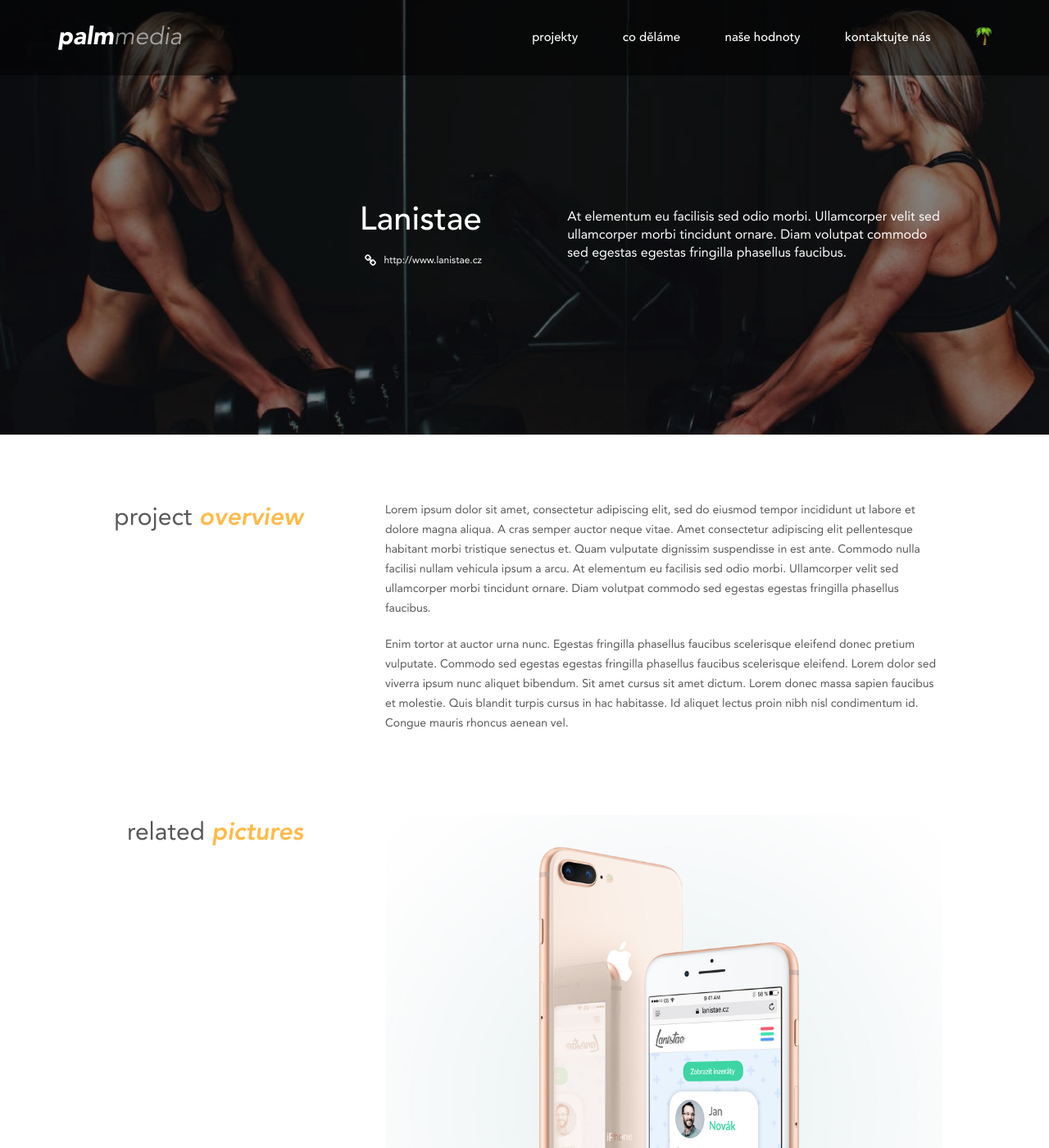
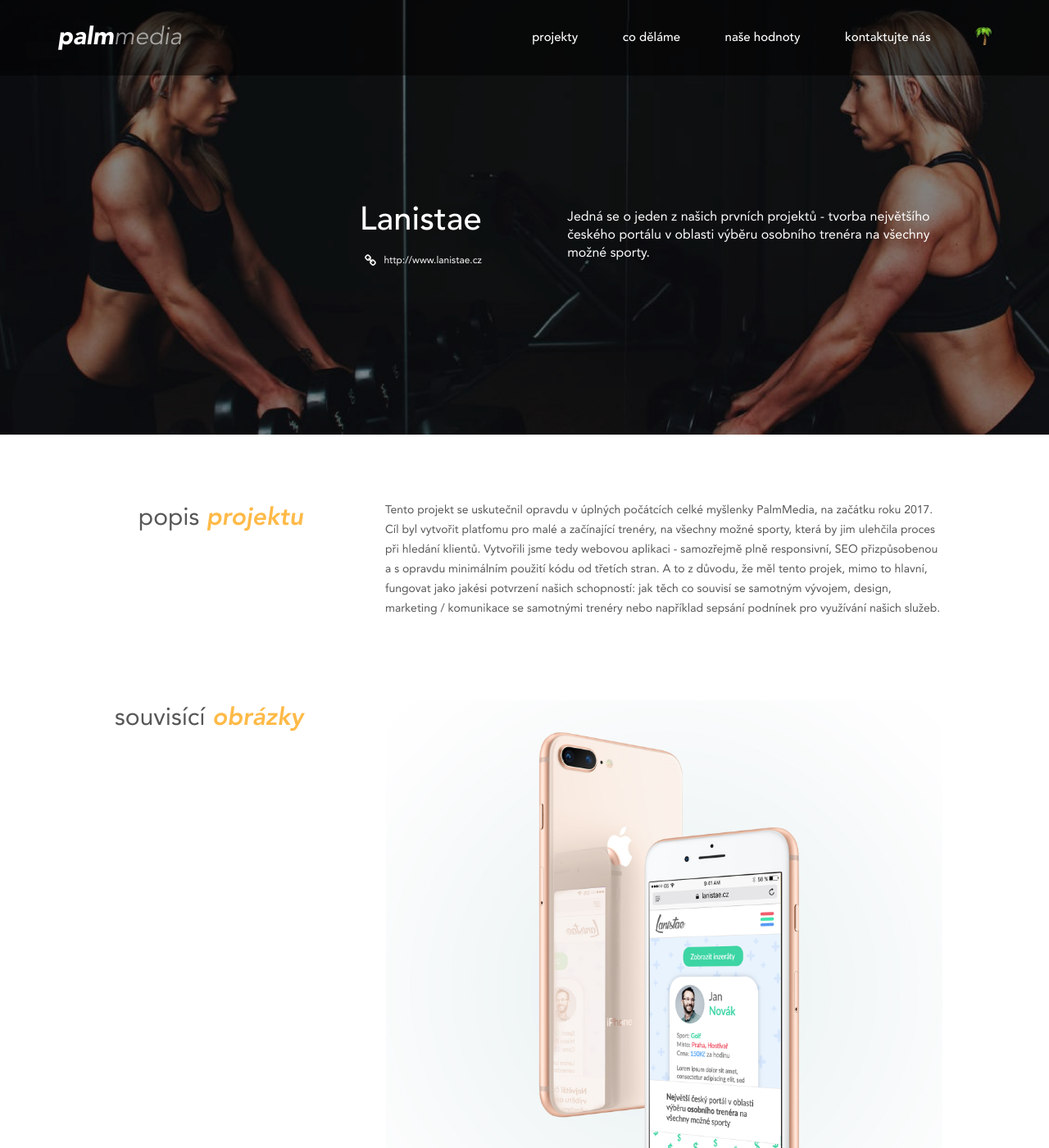
Before and after one commit to StyvekDrtic/palmmedia.cz, a Jekyll site: the page built from lanistae.html, in a window 1280 px wide and 1400 px high. Shown: the whole window at 82% size. Built offline with Jekyll 4.4.1, drawn with Linux system fonts in a browser that asks for light colours; nearby versions of some CDN libraries; some web fonts are replaced.

Commit message:
copywriting projekty

```diff
--- a/_includes/quote.html
+++ b/_includes/quote.html
@@ -4,7 +4,7 @@
   <div class="quoteInner signatureDesktop">
     <div class="signature wow fadeInLeft" data-wow-delay="0.4s">
       <span class="name">JIRI STEPANEK</span>
-      <span class="founder">Founder</span>
+      <span class="founder">Zakladatel</span>
     </div>
     <p class="wow fadeInDown" data-wow-delay="0.4s">“We all have different goals. The main reason why I founded PalmMedia wasn't money but the creative freedom in making the best things possible and building a legacy upon that.”</p>
   </div>
@@ -13,7 +13,7 @@
       <p class="wow fadeInDown" data-wow-delay="0.4s">“We all have different goals. The main reason why I founded PalmMedia wasn't money but the creative freedom in making the best things possible and building a legacy upon that.”</p>
       <div class="line wow fadeInUp" data-wow-delay="0.7s"></div>
       <span class="name wow fadeInUp" data-wow-delay="0.7s">JIRI STEPANEK</span>
-      <span class="founder wow fadeInUp" data-wow-delay="0.7s">Founder</span>
+      <span class="founder wow fadeInUp" data-wow-delay="0.7s">Zakladatel</span>
     </div>
   </div>
 </section>
--- a/lanistae.html
+++ b/lanistae.html
@@ -3,17 +3,16 @@
 project_tag: lanistaeProjekt
 project_name: Lanistae
 project_url: http://www.lanistae.cz
-project_description: At elementum eu facilisis sed odio morbi. Ullamcorper velit sed ullamcorper morbi tincidunt ornare. Diam volutpat commodo sed egestas egestas fringilla phasellus faucibus.
+project_description: Jedná se o jeden z našich prvních projektů - tvorba největšího českého portálu v oblasti výběru osobního trenéra na všechny možné sporty.
 ---
 
 <section class="contentProject">
   <div class="projectOverview">
-    <h2 class="wow fadeInLeft" data-wow-delay="1.0s">project <span>overview</span></h2>
-    <p class="firstKiddo wow fadeInRight" data-wow-delay="1.0s">Lorem ipsum dolor sit amet, consectetur adipiscing elit, sed do eiusmod tempor incididunt ut labore et dolore magna aliqua. A cras semper auctor neque vitae. Amet consectetur adipiscing elit pellentesque habitant morbi tristique senectus et. Quam vulputate dignissim suspendisse in est ante. Commodo nulla facilisi nullam vehicula ipsum a arcu. At elementum eu facilisis sed odio morbi. Ullamcorper velit sed ullamcorper morbi tincidunt ornare. Diam volutpat commodo sed egestas egestas fringilla phasellus faucibus.</p>
-    <p class="wow fadeInRight" data-wow-delay="1.0s">Enim tortor at auctor urna nunc. Egestas fringilla phasellus faucibus scelerisque eleifend donec pretium vulputate. Commodo sed egestas egestas fringilla phasellus faucibus scelerisque eleifend. Lorem dolor sed viverra ipsum nunc aliquet bibendum. Sit amet cursus sit amet dictum. Lorem donec massa sapien faucibus et molestie. Quis blandit turpis cursus in hac habitasse. Id aliquet lectus proin nibh nisl condimentum id. Congue mauris rhoncus aenean vel.</p>
+    <h2 class="wow fadeInLeft" data-wow-delay="1.0s">popis <span>projektu</span></h2>
+    <p class="firstKiddo wow fadeInRight" data-wow-delay="1.0s">Tento projekt se uskutečnil opravdu v úplných počátcích celké myšlenky PalmMedia, na začátku roku 2017. Cíl byl vytvořit platfomu pro malé a začínající trenéry, na všechny možné sporty, která by jim ulehčila proces při hledání klientů. Vytvořili jsme tedy webovou aplikaci - samozřejmě plně responsivní, SEO přizpůsobenou a s opravdu minimálním použití kódu od třetích stran. A to z důvodu, že měl tento projek, mimo to hlavní, fungovat jako jakési potvrzení našich schopností: jak těch co souvisí se samotným vývojem, design, marketing / komunikace se samotnými trenéry nebo například sepsání podnínek pro využívání našich služeb.</p>
   </div>
   <div class="relatedPictures">
-    <h2 class="wow fadeInLeft" data-wow-delay="0.3s">related <span>pictures</span></h2>
+    <h2 class="wow fadeInLeft" data-wow-delay="0.3s">souvisící <span>obrázky</span></h2>
     <ul>
       <li class="wow fadeInRight" data-wow-delay="0.0s">
         <img src="assets/img/content/lanistae/mockup1.jpg" alt="top view">
```
Also changed, not shown: beunique.html (+4 -4 lines), jezdecka_staj_skvrnov.html (+2 -7 lines).
